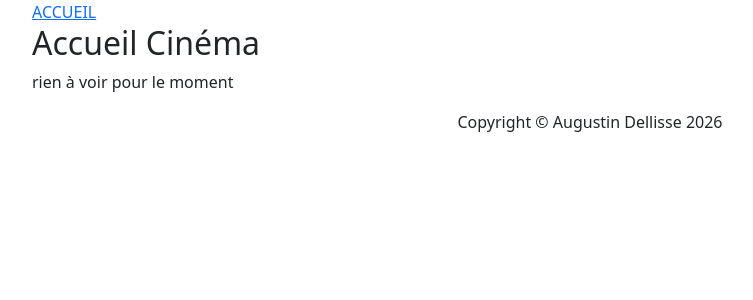
After one commit to augustin-d2L/django_cinema_project, a Django app: page / in a window 1280 px wide. The commit adds this page. Shown: the top 300 px of the page, without its empty margins (50-803 px from the left). Run offline with Django 5.2, Linux system fonts and the light colour scheme; some libraries are stand-ins or nearby versions.

Commit message:
Finished Modeling Base of Website

```diff
--- a/cinema_app/apps.py
+++ b/cinema_app/apps.py
@@ -2,4 +2,6 @@ from django.apps import AppConfig
 
 
 class CinemaAppConfig(AppConfig):
+    default_auto_field = 'django.db.models.BigAutoField'
     name = 'cinema_app'
+    verbose_name = 'Cinéma'
--- /dev/null
+++ b/cinema_app/templates/cinema_app/index.html
@@ -0,0 +1,12 @@
+{% extends 'base.html' %}
+{% block title %}Accueil Cinéma{% endblock %}
+
+{% block content %}
+
+    {% load static %}
+
+    <h2>Accueil Cinéma</h2>
+
+    <p>rien à voir pour le moment</p>
+
+{% endblock %}
--- /dev/null
+++ b/cinema_app/urls.py
@@ -0,0 +1,8 @@
+from django.urls import path
+
+from . import views
+
+# revoir exemple demo_app
+urlpatterns = [
+    path('', views.IndexView.as_view(), name='index'),
+]
--- a/cinema_app/views.py
+++ b/cinema_app/views.py
@@ -1,3 +1,7 @@
 from django.shortcuts import render
+#from django.http import Http404 voir demo_app
+from django.views.generic.base import View
 
-# Create your views here.
+class IndexView(View):
+    def get(self, request):
+        return render(request, 'cinema_app/index.html')
--- a/django_cinema_project_2630720/urls.py
+++ b/django_cinema_project_2630720/urls.py
@@ -14,9 +14,14 @@ Including another URLconf
     1. Import the include() function: from django.urls import include, path
     2. Add a URL to urlpatterns:  path('blog/', include('blog.urls'))
 """
+from django.conf import settings
+from django.conf.urls.static import static
 from django.contrib import admin
-from django.urls import path
+from django.urls import include, path
 
 urlpatterns = [
+    path('', include('cinema_app.urls')),
     path('admin/', admin.site.urls),
 ]
+
+urlpatterns += static(settings.STATIC_URL, document_root=settings.STATIC_ROOT)
--- a/templates/base.html
+++ b/templates/base.html
@@ -1,11 +1,57 @@
+{% load static %}
+
 <!DOCTYPE html>
-<html lang="ca-fr">
+<html lang="fr">
+
 <head>
     <meta charset="UTF-8">
     <meta name="viewport" content="width=device-width, initial-scale=1.0">
-    <title>Document</title>
+
+    <title>{% block title %}{% endblock %}</title>
+
+    <link rel="icon" type="image/x-icon" href="{% static 'img/favicon.ico' %}">
+    <link rel="stylesheet" type="text/css" href="{% static 'css/stylesheet.css' %}" />
+
+    <!-- bootstrap and fonts -->
+    <link rel="stylesheet" href="https://cdnjs.cloudflare.com/ajax/libs/bootstrap/5.2.3/css/bootstrap.min.css" />
+    <link rel="stylesheet" href="https://cdnjs.cloudflare.com/ajax/libs/font-awesome/6.4.0/css/all.min.css" />
+
 </head>
 <body>
 
+    <nav>
+    <div class="container">
+      <div class="row">
+        <div class="col-12">
+          <a href="{% url 'index' %}">ACCUEIL</a>
+        </div>
+      </div>
+    </div>
+  </nav>
+
+  <main>
+    <div class="container">
+      <div class="row">
+        <div class="col-12">
+          {% block content %}{% endblock %}
+        </div>
+      </div>
+    </div>
+  </main>
+
+  <footer>
+    <div class="container">
+      <div class="row">
+        <div class="col-lg-12 text-center">
+          <p>Copyright &copy; Augustin Dellisse 2026</p>
+        </div>
+      </div>
+    </div>
+  </footer>
+
+    <!-- jQuery first, then Popper.js, then Bootstrap JS -->
+    <script src="https://cdnjs.cloudflare.com/ajax/libs/jquery/3.6.3/jquery.min.js"></script>
+    <script src="https://cdnjs.cloudflare.com/ajax/libs/popper.js/2.11.6/umd/popper.min.js"></script>
+    <script src="https://cdnjs.cloudflare.com/ajax/libs/bootstrap/5.2.3/js/bootstrap.min.js"></script>
 </body>
 </html>
```
Also changed, not shown: cinema_app/admin.py (+8 -1 lines), django_cinema_project_2630720/settings.py (+11 -3 lines), static/img/favicon.ico (added).
